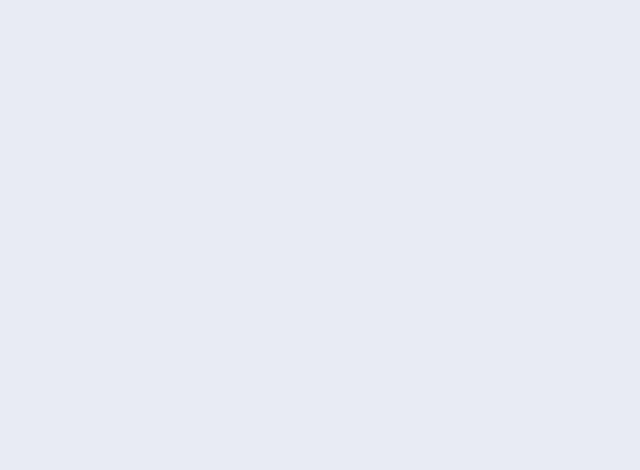
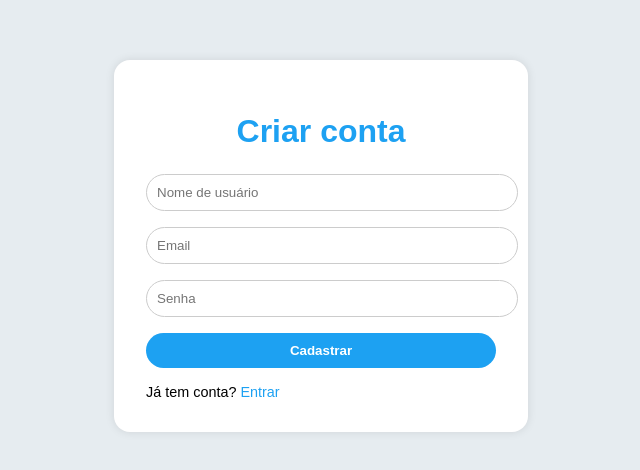
Before and after one commit to MylenaFDS/twitter_clone_frontend, a React (Vite) app: page /register in a window 1280 px wide. Before the commit this address had no page. Shown: the part 154-624 px from the top of the page, without its empty margins (319-959 px from the left). Built offline with nearby package versions, Linux system fonts and the light colour scheme.

Commit message:
Incluindo as funções Cadastrar e Recuperar senha

```diff
--- a/src/App.tsx
+++ b/src/App.tsx
@@ -1,6 +1,7 @@
 import { BrowserRouter, Routes, Route, Navigate } from "react-router-dom";
 import Feed from "./pages/Feed";
 import Login from "./pages/Login";
+import Register from "./pages/Register";
 
 export default function App() {
   const isAuthenticated = !!localStorage.getItem("token");
@@ -9,6 +10,8 @@ export default function App() {
     <BrowserRouter>
       <Routes>
         <Route path="/login" element={<Login />} />
+        <Route path="/register" element={<Register />} />
+        <Route path="/forgot-password" element={<div>Recuperar senha (em breve)</div>} />
         <Route
           path="/"
           element={isAuthenticated ? <Feed /> : <Navigate to="/login" />}
--- a/src/pages/Login.tsx
+++ b/src/pages/Login.tsx
@@ -1,6 +1,7 @@
 import { useState } from "react";
+import { Link } from "react-router-dom";
+import api from "../services/api";
 import "../styles/auth.css";
-import api from "../services/api";
 
 export default function Login() {
   const [username, setUsername] = useState("");
@@ -20,12 +21,9 @@ export default function Login() {
       });
 
       localStorage.setItem("token", response.data.access);
-
-      // força re-render do App.tsx
       window.location.href = "/";
-    } catch (err) {
+    } catch {
       setError("Usuário ou senha inválidos");
-      console.error(err);
     } finally {
       setLoading(false);
     }
@@ -57,6 +55,12 @@ export default function Login() {
         <button type="submit" disabled={loading}>
           {loading ? "Entrando..." : "Entrar"}
         </button>
+
+        {/* LINKS */}
+        <div className="login-links">
+          <Link to="/forgot-password">Esqueceu a senha?</Link>
+          <Link to="/register">Cadastre-se</Link>
+        </div>
       </form>
     </div>
   );
--- a/src/pages/Register.tsx
+++ b/src/pages/Register.tsx
@@ -1,14 +1,14 @@
 import { useState } from "react";
-import { useNavigate } from "react-router-dom";
+import { useNavigate, Link } from "react-router-dom";
 import api from "../services/api";
+import "../styles/auth.css";
 
 export default function Register() {
   const [username, setUsername] = useState("");
   const [email, setEmail] = useState("");
   const [password, setPassword] = useState("");
-
+  const [error, setError] = useState("");
   const [loading, setLoading] = useState(false);
-  const [error, setError] = useState("");
 
   const navigate = useNavigate();
 
@@ -24,25 +24,24 @@ export default function Register() {
         password,
       });
 
-      alert("Cadastro realizado com sucesso!");
       navigate("/login");
-    } catch (err) {
-      setError("Erro ao realizar cadastro");
-      console.error(err);
+    } catch {
+      setError("Erro ao criar conta. Verifique os dados.");
     } finally {
       setLoading(false);
     }
   }
 
   return (
-    <form onSubmit={handleRegister} className="form">
-      <h2>Criar conta</h2>
+    <div className="login-container">
+      <form onSubmit={handleRegister} className="login-box">
+        <h1>Criar conta</h1>
 
-      {error && <p style={{ color: "red" }}>{error}</p>}
+        {error && <p className="error">{error}</p>}
 
         <input
           type="text"
-        placeholder="Usuário"
+          placeholder="Nome de usuário"
           value={username}
           onChange={(e) => setUsername(e.target.value)}
           required
@@ -65,8 +64,15 @@ export default function Register() {
         />
 
         <button type="submit" disabled={loading}>
-        {loading ? "Criando conta..." : "Registrar"}
+          {loading ? "Criando conta..." : "Cadastrar"}
         </button>
+
+        <div className="login-links center">
+          <span>
+            Já tem conta? <Link to="/login">Entrar</Link>
+          </span>
+        </div>
       </form>
+    </div>
   );
 }
--- a/src/styles/auth.css
+++ b/src/styles/auth.css
@@ -54,3 +54,19 @@ body {
   text-align: center;
   margin-bottom: 1rem;
 }
+
+.login-links {
+  display: flex;
+  justify-content: space-between;
+  margin-top: 1rem;
+  font-size: 0.9rem;
+}
+
+.login-links a {
+  color: #1da1f2;
+  text-decoration: none;
+}
+
+.login-links a:hover {
+  text-decoration: underline;
+}
```
Lines whose indentation alone changed are shown as unchanged.
